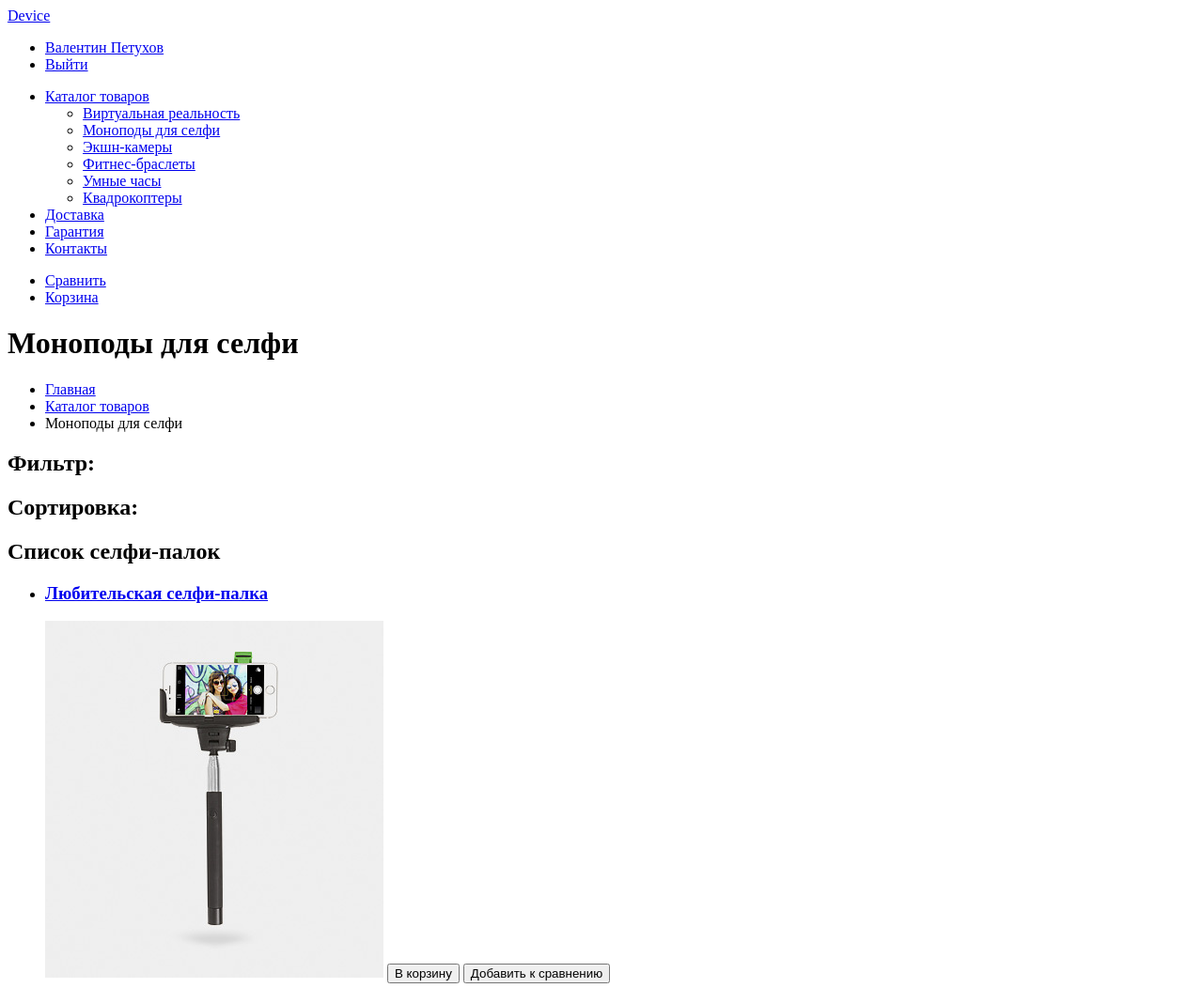
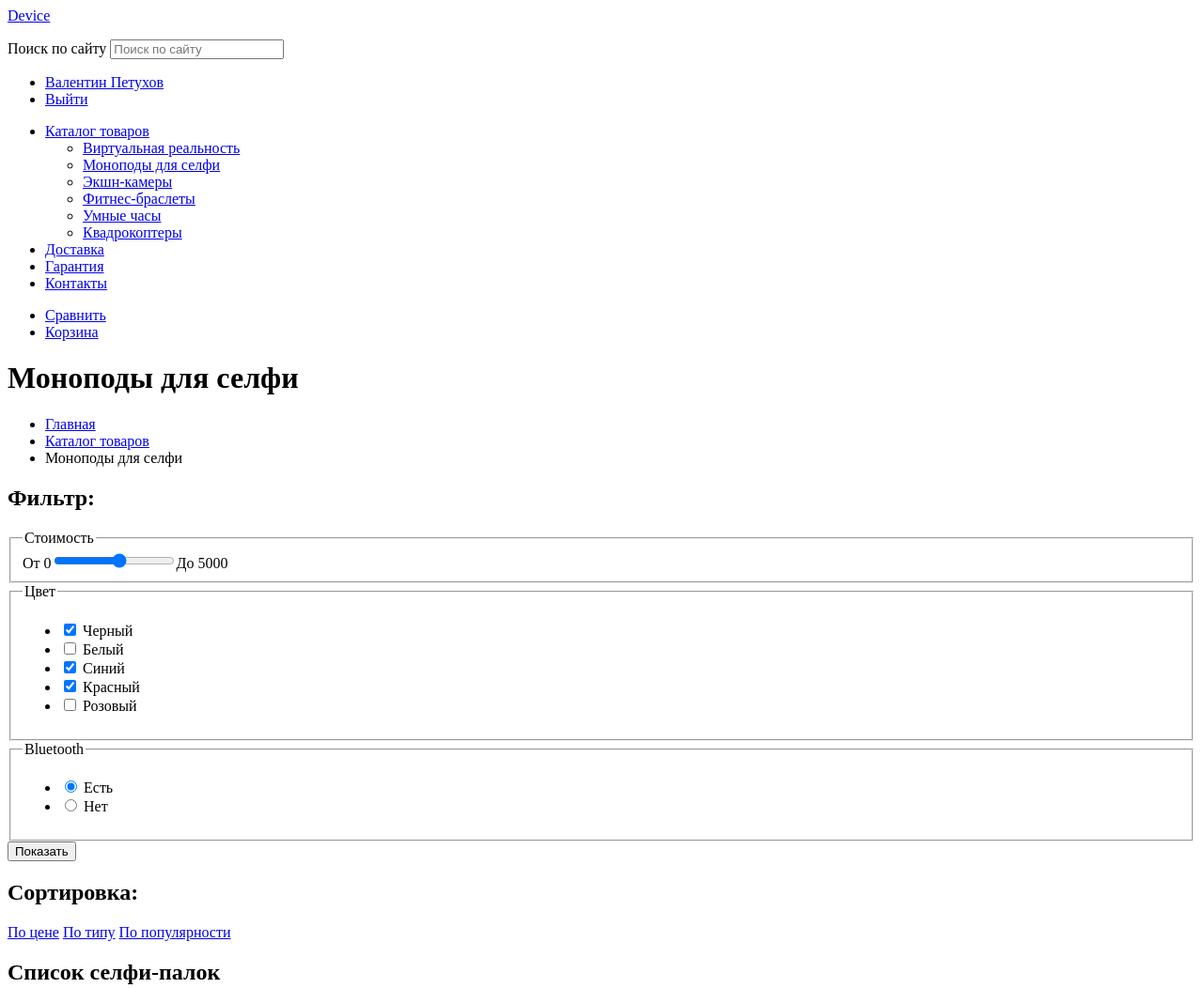
Before and after one commit to Panic-in-the-city/593729-device, a plain HTML site: page inner.html in a window 1280 px wide. Shown: the top 1052 px of the page at 94% size. Drawn offline with Linux system fonts and the light colour scheme.

Commit message:
Добавляет формы

```diff
--- a/inner.html
+++ b/inner.html
@@ -10,10 +10,17 @@
 				Device
 			</a>
 			<nav class="main-navigation">
-				<!-- Здесь будет форма поиска -->
+				<form class="search-form" action="https://echo.htmlacademy.ru" method="post">
+					<p class="search">
+						<label class="visually-hidden" for="search">Поиск по сайту</label>
+						<input id="search" type="search" placeholder="Поиск по сайту">
+					</p>
+				</form>
 				<ul class="user-header-navigaton">
 					<li class="user-name"><a href="#">Валентин Петухов</a></li>
-					<li class="sign-out"><a href="#">Выйти</a></li>
+					<li class="sign-out">
+						<a class="sign-out" href="sign-out.html">Выйти</a>
+					</li>
 				</ul>
 				<ul class="site-header-navigation">
 					<li><a href="#">Каталог товаров</a>
@@ -45,11 +52,64 @@
 			</ul>
 			<section class="filtres">
 				<h2>Фильтр:</h2>
-				<!-- Здесь будет форма -->
+				<form class="filter" method="get" action="https://echo.htmlacademy.ru">
+          <fieldset>
+						<legend>Стоимость</legend>
+						От 0<input id="cost" type="range" min="0" max="9000" step="1" value="5000">До 5000
+					</fieldset>
+					<fieldset>
+						<legend>Цвет</legend>
+						<ul>
+							<li class="filter-option">
+								<input class="visually-hidden filter-input filter-input-checkbox"
+											 type="checkbox" name="black" id="black" checked>
+								<label for="black">Черный</label>
+							</li>
+							<li class="filter-option">
+								<input class="visually-hidden filter-input filter-input-checkbox"
+											 type="checkbox" id="white" name="white">
+								<label for="white">Белый</label>
+							</li>
+							<li class="filter-option">
+								<input class="visually-hidden filter-input filter-input-checkbox"
+											 type="checkbox" id="blue" name="blue" checked>
+								<label for="blue">Синий</label>
+							</li>
+							<li class="filter-option">
+								<input class="visually-hidden filter-input filter-input-checkbox"
+											 type="checkbox" id="red" name="red" checked>
+								<label for="red">Красный</label>
+							</li>
+							<li class="filter-option">
+								<input class="visually-hidden filter-input filter-input-checkbox"
+											 type="checkbox" id="pink" name="pink">
+								<label for="pink">Розовый</label>
+							</li>
+						</ul>
+					</fieldset>
+					<fieldset>
+						<legend>Bluetooth</legend>
+						<ul>
+              <li class="filter-option">
+                <input class="visually-hidden filter-input filter-input-radio"
+											 type="radio" name="bluetooth" id="bluetooth-yes" value="yes" checked>
+								<label for="bluetooth-yes">Есть</label>
+              </li>
+							<li class="filter-option">
+                <input class="visually-hidden filter-input filter-input-radio"
+											 type="radio" name="bluetooth" id="bluetooth-no" value="no">
+                <label for="bluetooth-no">Нет</label>
+              </li>
+						</ul>
+					</fieldset>
+					<button type="submit" class="filter-button button">Показать</button>
+				</form>
 			</section>
 			<section class="sorting">
 				<h2>Сортировка:</h2>
-				<!-- Здесь будет форма -->
+				<a  class="sort" href="#">По цене</a>
+				<a  class="sort" href="#">По типу</a>
+				<a  class="sort" href="#">По популярности</a>
 			</section>
 			<section class="selfy-catalog">
 				<h2 class="visually-hidden">Список селфи-палок</h2>
@@ -109,13 +169,17 @@
 					<li class="pagination-item"><a href="#">2</a></li>
 					<li class="pagination-item"><a href="#">3</a></li>
 				</ul>
-				<span class="catalog-button catalog-button-back">Назад</span>
-				<span class="catalog-button catalog-button-next">Вперед</span>
+				<button class="button gallery-button gallery-button-back" type="button">
+					Назад
+				</button>
+        <button class="button gallery-button gallery-button-next" type="button">
+					Вперед
+				</button>
 			</section>
 		</main>
 		<footer class="main-footer">
-			<a class="main-footer-logo">
-				<img src="" width="164" height="36" alt="Логотип магазина Device">
+			<a class="main-header-logo" href="index.html">
+				Device
 			</a>
 			<p class="contacts">г. Москва ул. Строителей 15</p>
 			<nav class="footer-navigation">
@@ -126,7 +190,9 @@
 				</ul>
 				<ul class="user-footer-navigaton">
 					<li class="user-name"><a href="#">Валентин Петухов</a></li>
-					<li class="sign-out"><a href="#">Выйти</a></li>
+					<li class="sign-out">
+						<a class="sign-out" href="sign-out.html">Выйти</a>
+					</li>
 				</ul>
 				<ul class="service-footer-navigation">
 					<li><a href="#">Сравнить</a></li>
```
Also changed, not shown: index.html (+38 -11 lines).
